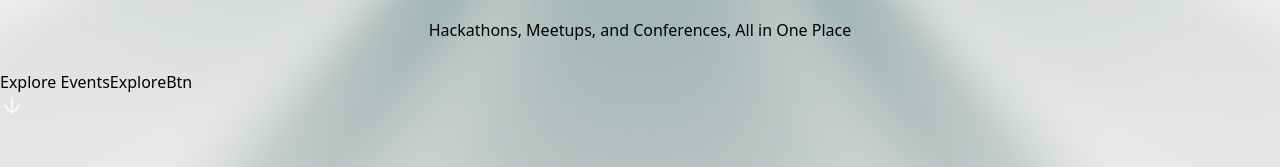
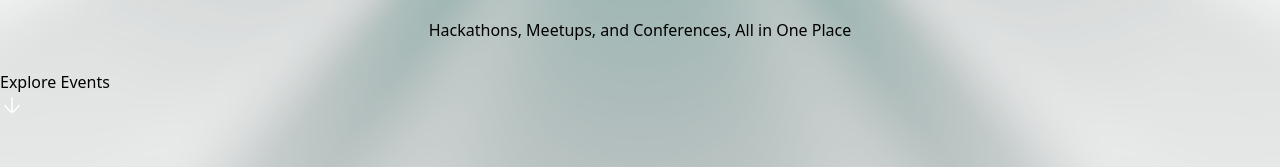
Before and after one commit to SrijaAdhya12/dev-event, a Next.js app: page / in a window 1280 px wide. Shown: the part 122-289 px from the top of the page. Built offline with nearby package versions, Linux system fonts and the light colour scheme; no server answers; the database is empty; a web font is replaced by a local one.

Commit message:
fix: Explore Button

```diff
--- a/components/ExploreBtn.tsx
+++ b/components/ExploreBtn.tsx
@@ -11,7 +11,6 @@ const ExploreBtn = () => {
 			onClick={() => console.log("Click")}
 		>
 			<a href="#events">Explore Events</a>
-			ExploreBtn
 			<Image
 				src="/icons/arrow-down.svg"
 				alt="arrow-down"
```
